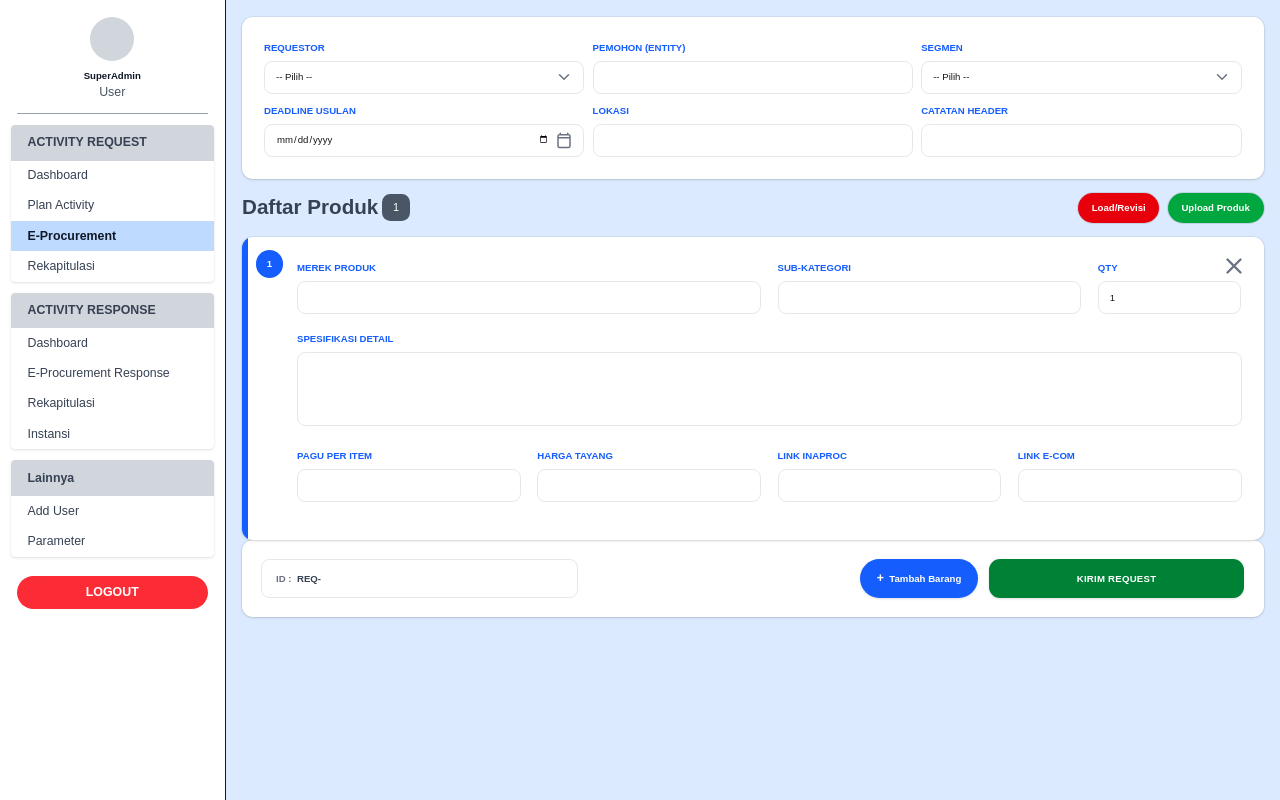
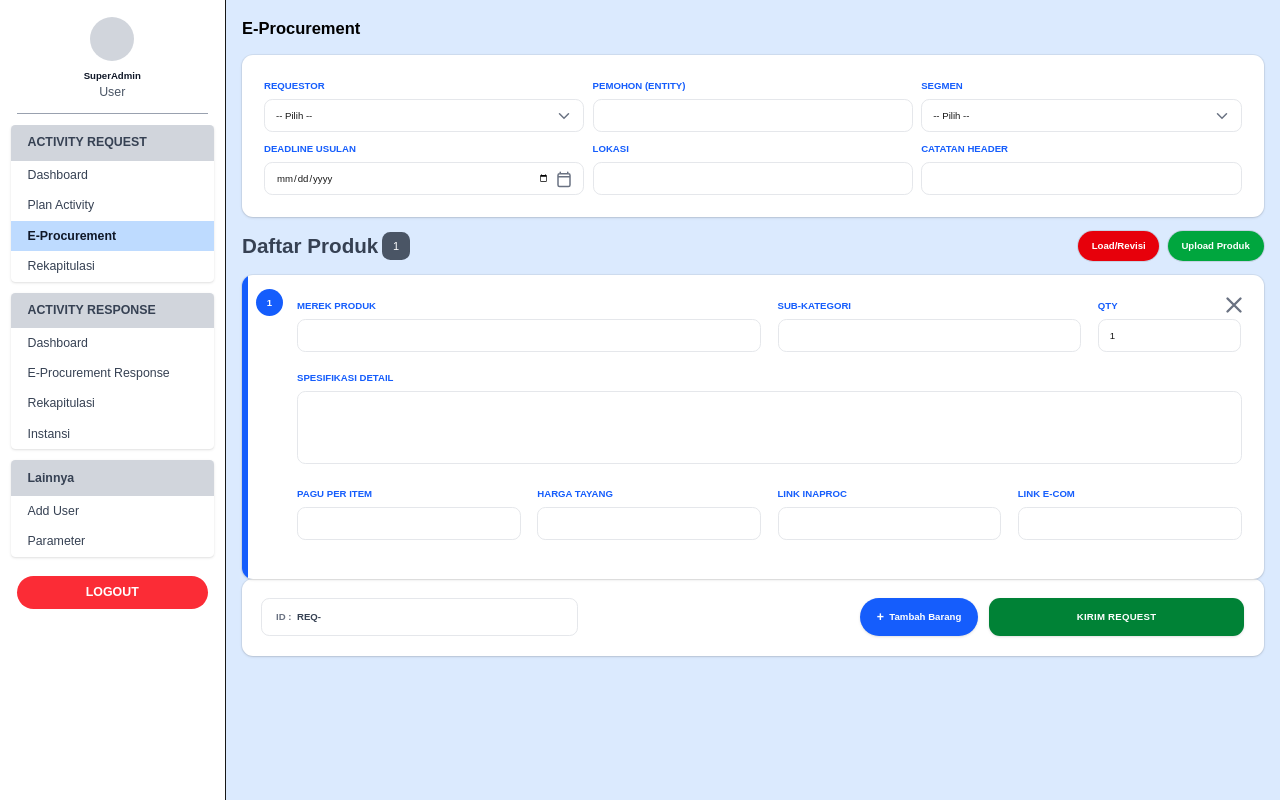
Before and after one commit to Yossiridho/MabelHub, a Next.js app: page /e-procurement in a window 1280 px wide. Built offline with nearby package versions, Linux system fonts and the light colour scheme.

Commit message:
feat(ui): add page title to E-Procurement header form

```diff
--- a/src/app/e-procurement/page.tsx
+++ b/src/app/e-procurement/page.tsx
@@ -133,10 +133,18 @@
         <Sidebar role={role} />
 
        <div className="flex-1 p-6 h-screen overflow-y-auto">
+
+  {/* ===== PAGE TITLE ===== */}
+  <div className="mb-6">
+    <h1 className="text-2xl font-extrabold text-black">
+      E-Procurement
+    </h1>
+  </div>
+
   {/* ===== HEADER FORM CARD ===== */}
   <section className="rounded-2xl bg-white p-8 shadow-sm ring-1 ring-black/5">
+
     <div className="grid grid-cols-1 gap-3 md:grid-cols-3">
-              {/* REQUESTOR */}
       <div>
         <label className="text-sm font-semibold text-blue-600">
           REQUESTOR
@@ -152,6 +160,7 @@
             <option value="Sales B">Sales B</option>
             <option value="Sales C">Sales C</option>
           </select>
+
           <span className="pointer-events-none absolute right-4 top-1/2 -translate-y-1/2 text-gray-500">
             <svg width="18" height="18" viewBox="0 0 24 24" fill="none">
               <path
@@ -165,7 +174,6 @@
         </div>
       </div>
 
-              {/* PEMOHON */}
               <div>
                 <label className="text-sm font-semibold text-blue-600">
                   PEMOHON (ENTITY)
```
Lines whose indentation alone changed are shown as unchanged.
